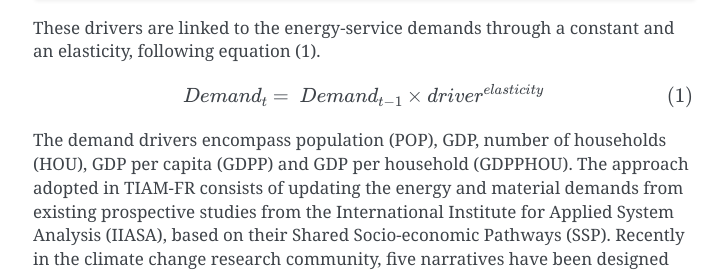
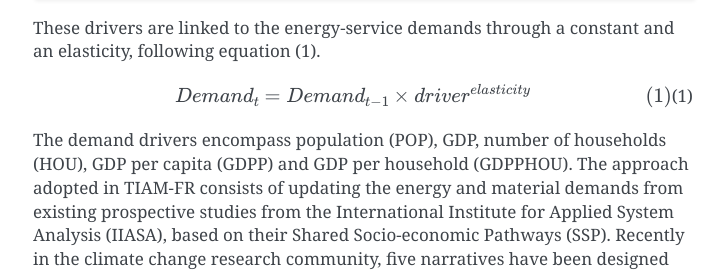
Before and after one commit to LucasDesport/tiam-fr, a Sphinx documentation site: the page built from docs/demands/index.md, in a window 1280 px wide and 900 px high, scrolled down 1833 px. Shown: the part 176-449 px from the top of the window, without its empty margins (387-1112 px from the left). Built offline with Sphinx 7.4.7, drawn with Linux system fonts in a browser that asks for light colours; formulas are drawn with MathJax 3.

Commit message:
Update index.md

```diff
--- a/docs/demands/index.md
+++ b/docs/demands/index.md
@@ -51,9 +51,10 @@
 
 These drivers are linked to the energy-service demands through a constant and an elasticity, following equation (1).
 
-$$
-Demand_{t}=\ Demand_{t-1} \times driver^{elasticity} \tag{1}
-$$
+\begin{equation}
+Demand_{t} = Demand_{t-1} \times driver^{elasticity}
+\tag{1}
+\end{equation}
 
 The demand drivers encompass population (POP), GDP, number of households (HOU), GDP per capita (GDPP) and GDP per household (GDPPHOU). The approach adopted in TIAM-FR consists of updating the energy and material demands from existing prospective studies from the International Institute for Applied System Analysis (IIASA), based on their Shared Socio-economic Pathways (SSP). Recently in the climate change research community, five narratives have been designed corresponding to different socio-economic and geopolitics pathways for the 21st century (Riahi et al., 2017, Dellinck, 2017). They explore how the world could tackle the challenges of climate change in terms of adaptation, impacts, vulnerabilities, and mitigation according to narrative's description in terms of the evolution of inequalities, region rivalry, fossil-fueled development, and sustainable development. Each SSP has been studied by different laboratories to understand how to solve the climate problem according to their narrative. Their results were extrated from a publicly available database (IIASA, n.d.) which displays the final energy demand of industry, residential and commercial sectors, and transportation, according to:
 
```
